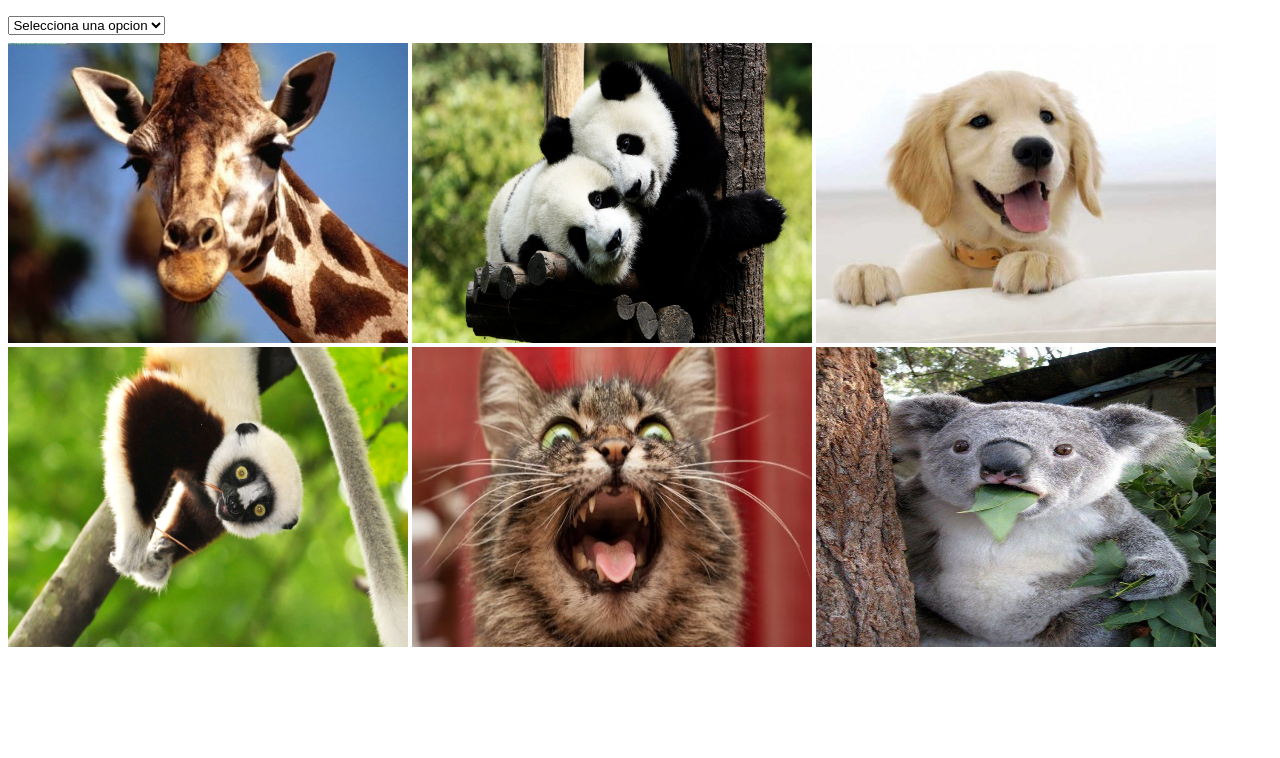
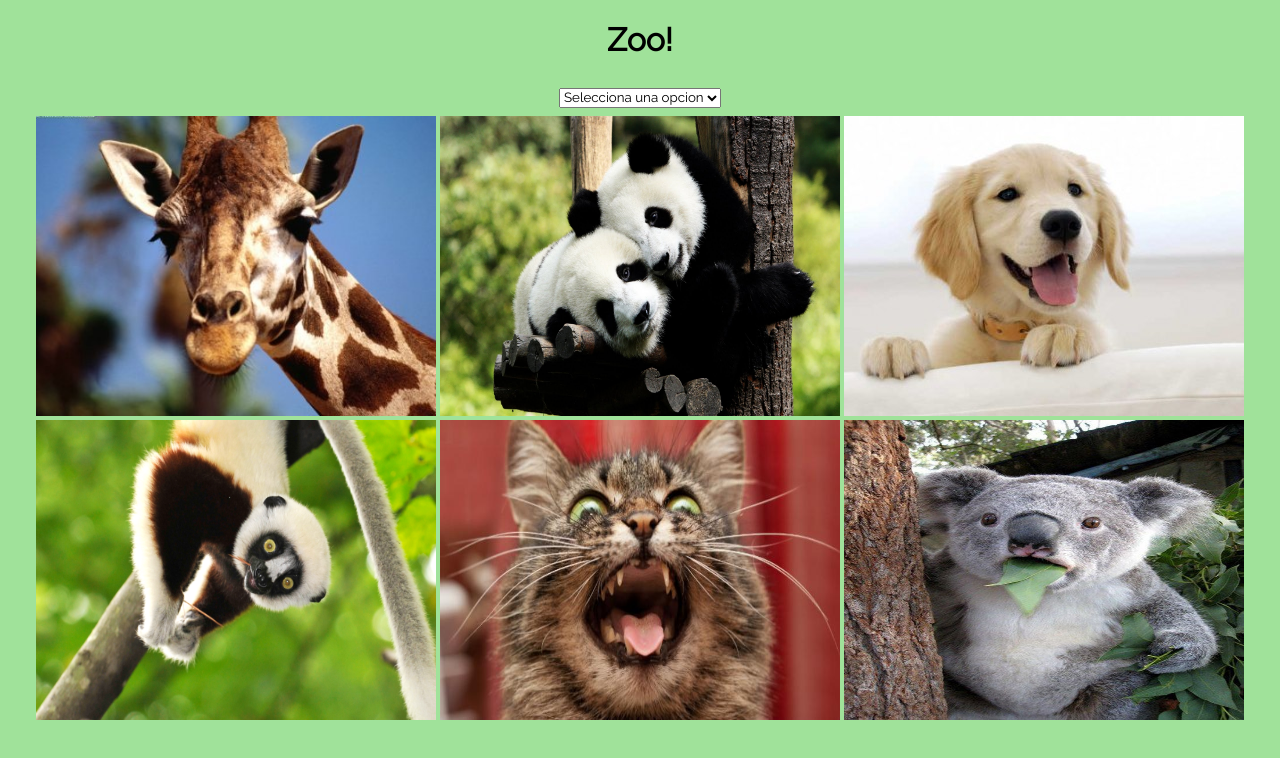
Before and after one commit to lesashley/Zoo, a plain HTML site: page index.html in a window 1280 px wide. Drawn offline with Linux system fonts and the light colour scheme.

Commit message:
Añadiendo funciones

```diff
--- a/assets/css/main.css
+++ b/assets/css/main.css
@@ -20,9 +20,13 @@
   filter: sepia(1);
 }
 
+body{
+  text-align: center;
+  font-family: 'Raleway', sans-serif;
+  background: #a0e29a;
+}
+
 .select{
-  text-align: center;
   margin: 8px;
-  margin-left: auto;
-  margin-right: auto;
+  font-family: 'Raleway', sans-serif;
 }
--- a/index.html
+++ b/index.html
@@ -6,9 +6,11 @@
     <meta http-equiv="X-UA-Compatible" content="ie=edge">
     <link rel="shortcut icon" type="image/png" href="assets/images/zoo.png" />
     <link rel="stylesheet" href="assets/css/main.css">
+    <link href="https://fonts.googleapis.com/css?family=Raleway" rel="stylesheet">
     <title>ZOO</title>
   </head>
   <body>
+    <h1>Zoo!</h1>
     <select id="select" name="" class="select">
       <option value="" hidden="">Selecciona una opcion</option>
       <option value="original">Original</option>
```
